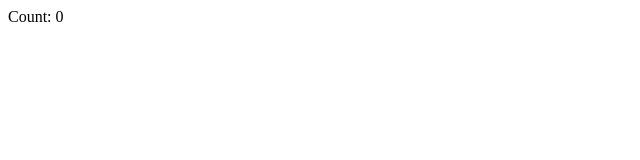
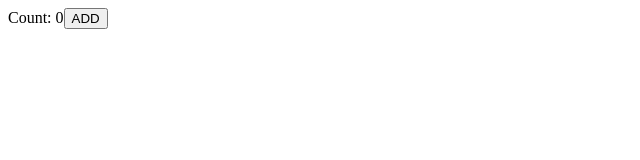
Before and after one commit to Giuliazeolla/MiaTech, a React (Vite) app in the folder counter/: page / in a window 1280 px wide. Shown: the top 160 px of the page, without its empty margins (0-640 px from the left). Built offline with nearby package versions, Linux system fonts and the light colour scheme.

Commit message:
added handleClick+

```diff
--- a/counter/src/App.jsx
+++ b/counter/src/App.jsx
@@ -3,8 +3,15 @@ import React, { useState } from "react";
 const Counter = () => {
   const [counter, setCounter] = useState(0)
 
+  const handleClick = () => {
+    setCounter((_counter) => {
+    return _counter + 1;
+  })};
+
   return (
-    <div>Count: {counter}</div>
+    <div>Count: {counter}
+    <button onClick={handleClick}>ADD</button>
+    </div>
   )
 }
 export default Counter;
--- a/counter/src/main.jsx
+++ b/counter/src/main.jsx
@@ -1,7 +1,7 @@
 import { createRoot } from 'react-dom/client'
-import App from './App.jsx'
 import './index.css'
+import Counter from './App.jsx'
 
 createRoot(document.getElementById('root')).render(
-    <App />
+    <Counter />
 )
```
Also changed, not shown: counter/src/App.css (deleted).
